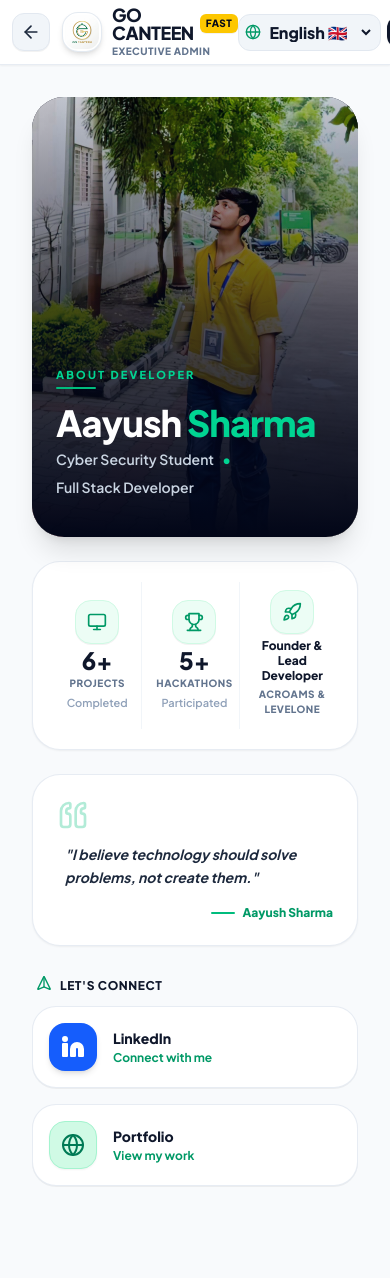
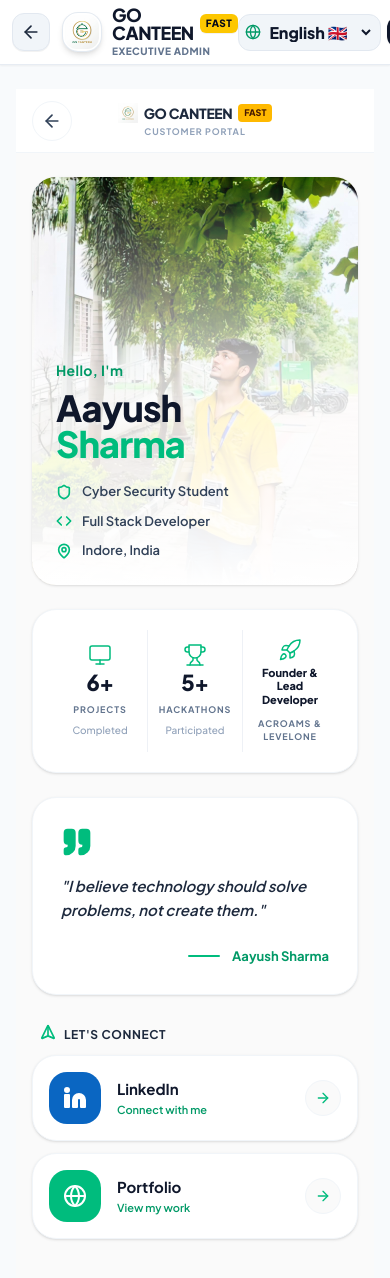
Before and after one commit to mraayush979blip/gocanteen, a React (Vite) app: page /#/admin/developer in a window 390 px wide. Shown: the top 1278 px of the page. Built offline with nearby package versions, Linux system fonts and the light colour scheme; no server answers.

Commit message:
Implemented Instamar

```diff
--- a/src/App.jsx
+++ b/src/App.jsx
@@ -206,7 +206,7 @@ function MainContent() {
       />
 
       {/* Floating Coupon & Deal Ticker Banner */}
-      {activePortal === 'customer' && !isLegalPolicyRoute && !isDeveloperRoute && <FloatingCouponBanner />}
+      {activePortal === 'customer' && location.pathname === '/menu' && <FloatingCouponBanner />}
 
       {/* Main Container with React Router Routes */}
       <main className="flex-1 max-w-7xl w-full mx-auto px-4 sm:px-6 lg:px-8 py-6">
--- a/src/components/Navbar.jsx
+++ b/src/components/Navbar.jsx
@@ -291,8 +291,8 @@ export default function Navbar({ onOpenAuth, onOpenCart, onOpenReportBug, onOpen
                 </div>
               </div>
 
-              {/* White Overlapping Content Card - this div scrolls independently */}
-              <div className="flex-1 px-4 -mt-10 relative z-20 pb-16 pb-safe flex flex-col overflow-y-auto overscroll-contain scrollbar-none" data-lenis-prevent="true">
+              {/* White Overlapping Content Card - this div scrolls independently for all portals */}
+              <div className="flex-1 px-4 -mt-10 relative z-20 pb-16 overflow-y-auto overscroll-contain scrollbar-none" data-lenis-prevent="true">
                 {/* User Profile Card */}
                 {session && (
                   <div
--- a/src/pages/AboutDeveloper.jsx
+++ b/src/pages/AboutDeveloper.jsx
@@ -1,127 +1,146 @@
-import { Monitor, Trophy, Rocket, Globe, Linkedin, Send, Quote } from 'lucide-react';
+import { Monitor, Trophy, Rocket, Globe, Linkedin, Send, Quote, Shield, Code, MapPin, ArrowRight, ArrowLeft } from 'lucide-react';
+import { useNavigate } from 'react-router-dom';
 
 export default function AboutDeveloper() {
+  const navigate = useNavigate();
   const linkedinUrl = "https://www.linkedin.com/in/aayush-sharma-2013d";
   const portfolioUrl = "https://itsaayushsharma.vercel.app";
 
   return (
-    <div className="min-h-screen bg-[#f8fafc] font-['Plus_Jakarta_Sans',sans-serif] text-slate-900 pb-16">
-      <div className="max-w-3xl mx-auto px-4 sm:px-6 space-y-6 pt-2">
+    <div className="min-h-screen bg-[#FAFAFA] font-['Plus_Jakarta_Sans',sans-serif] text-slate-900 pb-16">
+      {/* Custom Header with Back Button (optional, to match mockup perfectly if Navbar is hidden/changed) */}
+      <div className="bg-white px-4 h-16 flex items-center justify-between border-b border-slate-100 sm:hidden">
+         <button onClick={() => navigate(-1)} className="w-10 h-10 rounded-full border border-slate-100 flex items-center justify-center hover:bg-slate-50 text-slate-700 transition-colors">
+            <ArrowLeft className="w-5 h-5" />
+         </button>
+         <div className="flex flex-col items-center">
+            <div className="flex items-center gap-1.5">
+               <img src="/logo.png" alt="Logo" className="w-5 h-5 object-contain opacity-80" onError={(e) => e.target.style.display='none'} />
+               <span className="font-black text-slate-800 text-sm tracking-tight">GO CANTEEN</span>
+               <span className="bg-amber-400 text-amber-950 text-[9px] font-black px-1.5 py-0.5 rounded uppercase">FAST</span>
+            </div>
+            <span className="text-[9px] font-bold tracking-widest text-slate-400 uppercase mt-0.5">CUSTOMER PORTAL</span>
+         </div>
+         <div className="w-10" /> {/* Spacer for centering */}
+      </div>
+
+      <div className="max-w-2xl mx-auto px-4 sm:px-6 space-y-6 pt-6">
 
         {/* 1. HERO COVER CARD */}
-        <div className="relative rounded-[32px] overflow-hidden shadow-xl bg-slate-950 text-white min-h-[440px] sm:min-h-[480px] flex flex-col justify-end">
+        <div className="relative rounded-[24px] overflow-hidden shadow-sm bg-white aspect-[4/5] sm:aspect-[16/9]">
           {/* Background Image */}
           <img
             src="/photo.jpg"
             alt="Aayush Sharma - Developer"
-            className="absolute inset-0 w-full h-full object-cover object-center"
+            className="absolute inset-0 w-full h-full object-cover object-top sm:object-center"
             onError={(e) => {
               e.target.onerror = null;
               e.target.src = '/aayush-profile.jpg';
             }}
           />
 
-          {/* Gradient Overlay to make text crisp and readable */}
-          <div className="absolute inset-0 bg-gradient-to-t from-slate-950 via-slate-950/70 to-slate-950/20" />
+          {/* Gradient Overlay for light theme readability */}
+          <div className="absolute inset-0 bg-gradient-to-t from-white via-white/80 to-transparent sm:bg-gradient-to-r sm:from-white sm:via-white/90 sm:to-transparent" />
 
           {/* Foreground Hero Content */}
-          <div className="relative z-10 p-6 sm:p-10 space-y-4">
-            {/* Header Tag */}
-            <div className="space-y-1">
-              <span className="text-[11px] font-black uppercase tracking-[0.2em] text-emerald-400 block">
-                ABOUT DEVELOPER
+          <div className="absolute inset-0 p-6 sm:p-8 flex flex-col justify-end">
+            <div className="space-y-1 mb-2">
+              <span className="text-emerald-600 font-bold text-sm tracking-wide">
+                Hello, I'm
               </span>
-              <div className="w-10 h-0.5 bg-emerald-500 rounded-full" />
             </div>
 
-            {/* Developer Name & Title */}
-            <div>
-              <h1 className="text-4xl sm:text-5xl font-black tracking-tight leading-none text-white">
-                Aayush <span className="text-emerald-400">Sharma</span>
-              </h1>
-              <p className="text-sm sm:text-base font-semibold text-slate-300 mt-2 flex items-center gap-2 flex-wrap">
-                <span>Cyber Security Student</span>
-                <span className="text-emerald-400 font-bold">•</span>
-                <span>Full Stack Developer</span>
-              </p>
+            {/* Developer Name */}
+            <h1 className="text-4xl sm:text-5xl font-black tracking-tight leading-none text-slate-900 mb-5">
+              Aayush<br/>
+              <span className="text-emerald-500">Sharma</span>
+            </h1>
+
+            {/* Attributes */}
+            <div className="space-y-2.5">
+              <div className="flex items-center gap-2.5 text-slate-700 text-[13px] sm:text-sm font-semibold">
+                <Shield className="w-4 h-4 text-emerald-500" strokeWidth={2.5} />
+                Cyber Security Student
+              </div>
+              <div className="flex items-center gap-2.5 text-slate-700 text-[13px] sm:text-sm font-semibold">
+                <Code className="w-4 h-4 text-emerald-500" strokeWidth={2.5} />
+                Full Stack Developer
+              </div>
+              <div className="flex items-center gap-2.5 text-slate-700 text-[13px] sm:text-sm font-semibold">
+                <MapPin className="w-4 h-4 text-emerald-500" strokeWidth={2.5} />
+                Indore, India
+              </div>
             </div>
-
-            {/* Bio Paragraph */}
-            <p className="text-xs sm:text-sm text-slate-300 leading-relaxed font-medium max-w-xl">
-
-            </p>
           </div>
         </div>
 
 
         {/* 2. THREE STATS / METRICS CARD */}
-        <div className="bg-white rounded-[28px] p-5 shadow-xs border border-slate-200/80 grid grid-cols-3 gap-2 divide-x divide-slate-100 text-center">
+        <div className="bg-white rounded-[24px] p-5 shadow-sm border border-slate-100 flex items-stretch divide-x divide-slate-200/60 text-center">
           {/* Metric 1 */}
-          <div className="flex flex-col items-center justify-center p-2 space-y-1">
-            <div className="w-11 h-11 rounded-2xl bg-emerald-50 border border-emerald-100 flex items-center justify-center text-emerald-600 mb-1 shadow-2xs">
-              <Monitor className="w-5 h-5" />
-            </div>
-            <span className="text-2xl font-black text-slate-900 leading-none">6+</span>
-            <span className="text-[10px] font-black text-slate-500 uppercase tracking-wider block">PROJECTS</span>
-            <span className="text-[11px] text-slate-400 font-semibold block">Completed</span>
+          <div className="flex-1 flex flex-col items-center justify-center p-2 space-y-1.5">
+            <Monitor className="w-6 h-6 text-emerald-500 mb-1" strokeWidth={1.5} />
+            <span className="text-[22px] sm:text-2xl font-black text-slate-900 leading-none tracking-tight">6+</span>
+            <span className="text-[9px] font-bold text-slate-500 uppercase tracking-widest block pt-1">PROJECTS</span>
+            <span className="text-[10px] text-slate-400 font-medium block">Completed</span>
           </div>
 
           {/* Metric 2 */}
-          <div className="flex flex-col items-center justify-center p-2 space-y-1">
-            <div className="w-11 h-11 rounded-2xl bg-emerald-50 border border-emerald-100 flex items-center justify-center text-emerald-600 mb-1 shadow-2xs">
-              <Trophy className="w-5 h-5" />
-            </div>
-            <span className="text-2xl font-black text-slate-900 leading-none">5+</span>
-            <span className="text-[10px] font-black text-slate-500 uppercase tracking-wider block">HACKATHONS</span>
-            <span className="text-[11px] text-slate-400 font-semibold block">Participated</span>
+          <div className="flex-1 flex flex-col items-center justify-center p-2 space-y-1.5">
+            <Trophy className="w-6 h-6 text-emerald-500 mb-1" strokeWidth={1.5} />
+            <span className="text-[22px] sm:text-2xl font-black text-slate-900 leading-none tracking-tight">5+</span>
+            <span className="text-[9px] font-bold text-slate-500 uppercase tracking-widest block pt-1">HACKATHONS</span>
+            <span className="text-[10px] text-slate-400 font-medium block">Participated</span>
           </div>
 
           {/* Metric 3 */}
-          <div className="flex flex-col items-center justify-center p-2 space-y-1">
-            <div className="w-11 h-11 rounded-2xl bg-emerald-50 border border-emerald-100 flex items-center justify-center text-emerald-600 mb-1 shadow-2xs">
-              <Rocket className="w-5 h-5" />
-            </div>
-            <span className="text-xs sm:text-sm font-black text-slate-900 leading-tight">Founder & Lead Developer</span>
-            <span className="text-[10px] font-black text-slate-500 uppercase tracking-wider block">ACROAMS & LevelOne</span>
-            <span className="text-[10px] text-slate-400 font-medium hidden sm:block">Founder & Lead Developer</span>
+          <div className="flex-1 flex flex-col items-center justify-center p-2 space-y-1.5">
+            <Rocket className="w-6 h-6 text-emerald-500 mb-1" strokeWidth={1.5} />
+            <span className="text-[11px] sm:text-xs font-black text-slate-900 leading-tight px-1">Founder & Lead Developer</span>
+            <span className="text-[9px] font-bold text-slate-500 uppercase tracking-widest block pt-1">ACROAMS &<br/>LEVELONE</span>
           </div>
         </div>
 
 
         {/* 3. QUOTE BOX */}
-        <div className="bg-white rounded-[28px] p-6 shadow-xs border border-slate-200/80 relative overflow-hidden space-y-3">
-          <Quote className="w-8 h-8 text-emerald-500/30 rotate-180" />
-          <p className="text-sm sm:text-base font-bold text-slate-800 italic leading-relaxed pl-2">
+        <div className="bg-white rounded-[24px] p-7 shadow-sm border border-slate-100 relative space-y-4">
+          <Quote className="w-8 h-8 text-emerald-500 fill-emerald-500" />
+          <p className="text-[15px] sm:text-base font-semibold text-slate-800 italic leading-relaxed">
             "I believe technology should solve problems, not create them."
           </p>
-          <div className="flex items-center justify-end gap-2 pt-1">
-            <div className="w-6 h-0.5 bg-emerald-500 rounded-full" />
-            <span className="text-xs font-black text-emerald-600">Aayush Sharma</span>
+          <div className="flex items-center justify-end gap-3 pt-2">
+            <div className="w-8 h-[2px] bg-emerald-500 rounded-full" />
+            <span className="text-[13px] font-bold text-emerald-600">Aayush Sharma</span>
           </div>
         </div>
 
 
         {/* 4. LET'S CONNECT SECTION */}
         <div className="space-y-3 pt-2">
-          <div className="flex items-center gap-2 px-1">
-            <Send className="w-4 h-4 text-emerald-600 transform -rotate-45" />
-            <h3 className="text-xs font-black text-slate-900 uppercase tracking-wider">LET'S CONNECT</h3>
+          <div className="flex items-center gap-2 px-2 mb-3">
+            <Send className="w-4 h-4 text-emerald-500 transform -rotate-45" strokeWidth={2.5} />
+            <h3 className="text-xs font-bold text-slate-800 uppercase tracking-wider">LET'S CONNECT</h3>
           </div>
 
-          <div className="grid grid-cols-1 sm:grid-cols-2 gap-4">
+          <div className="grid grid-cols-1 sm:grid-cols-2 gap-3">
             {/* LinkedIn Card */}
             <a
               href={linkedinUrl}
               target="_blank"
               rel="noopener noreferrer"
-              className="bg-white rounded-[24px] p-4 border border-slate-200/80 shadow-2xs hover:shadow-md hover:border-emerald-300 transition-all flex items-center gap-4 cursor-pointer group active:scale-[0.98]"
+              className="bg-white rounded-[24px] p-4 border border-slate-100 shadow-sm hover:shadow-md hover:border-emerald-200 transition-all flex items-center justify-between group active:scale-[0.98] cursor-pointer"
             >
-              <div className="w-12 h-12 rounded-2xl bg-blue-600 text-white flex items-center justify-center shrink-0 shadow-md group-hover:scale-105 transition-transform">
-                <Linkedin className="w-6 h-6 fill-current" />
+              <div className="flex items-center gap-4">
+                <div className="w-[52px] h-[52px] rounded-[18px] bg-[#0A66C2] text-white flex items-center justify-center shrink-0">
+                  <Linkedin className="w-6 h-6 fill-current" />
+                </div>
+                <div>
+                  <h4 className="text-[15px] font-bold text-slate-900">LinkedIn</h4>
+                  <p className="text-[11px] text-emerald-600 font-semibold mt-0.5">Connect with me</p>
+                </div>
               </div>
-              <div>
-                <h4 className="text-sm font-black text-slate-900 group-hover:text-emerald-700 transition-colors">LinkedIn</h4>
-                <p className="text-xs text-emerald-600 font-bold mt-0.5">Connect with me</p>
+              <div className="w-9 h-9 rounded-full bg-[#FAFAFA] text-emerald-500 flex items-center justify-center group-hover:bg-emerald-50 transition-colors border border-slate-100">
+                <ArrowRight className="w-4 h-4" />
               </div>
             </a>
 
@@ -130,14 +149,19 @@ export default function AboutDeveloper() {
               href={portfolioUrl}
               target="_blank"
               rel="noopener noreferrer"
-              className="bg-white rounded-[24px] p-4 border border-slate-200/80 shadow-2xs hover:shadow-md hover:border-emerald-300 transition-all flex items-center gap-4 cursor-pointer group active:scale-[0.98]"
+              className="bg-white rounded-[24px] p-4 border border-slate-100 shadow-sm hover:shadow-md hover:border-emerald-200 transition-all flex items-center justify-between group active:scale-[0.98] cursor-pointer"
             >
-              <div className="w-12 h-12 rounded-2xl bg-emerald-100 text-emerald-700 flex items-center justify-center shrink-0 shadow-xs group-hover:scale-105 transition-transform border border-emerald-200">
-                <Globe className="w-6 h-6" />
+              <div className="flex items-center gap-4">
+                <div className="w-[52px] h-[52px] rounded-[18px] bg-emerald-500 text-white flex items-center justify-center shrink-0">
+                  <Globe className="w-6 h-6" />
+                </div>
+                <div>
+                  <h4 className="text-[15px] font-bold text-slate-900">Portfolio</h4>
+                  <p className="text-[11px] text-emerald-600 font-semibold mt-0.5">View my work</p>
+                </div>
               </div>
-              <div>
-                <h4 className="text-sm font-black text-slate-900 group-hover:text-emerald-700 transition-colors">Portfolio</h4>
-                <p className="text-xs text-emerald-600 font-bold mt-0.5">View my work</p>
+              <div className="w-9 h-9 rounded-full bg-[#FAFAFA] text-emerald-500 flex items-center justify-center group-hover:bg-emerald-50 transition-colors border border-slate-100">
+                <ArrowRight className="w-4 h-4" />
               </div>
             </a>
           </div>
```
Also changed, not shown: public/sw.js (+3 -53 lines), src/main.jsx (+14 -1 lines).
